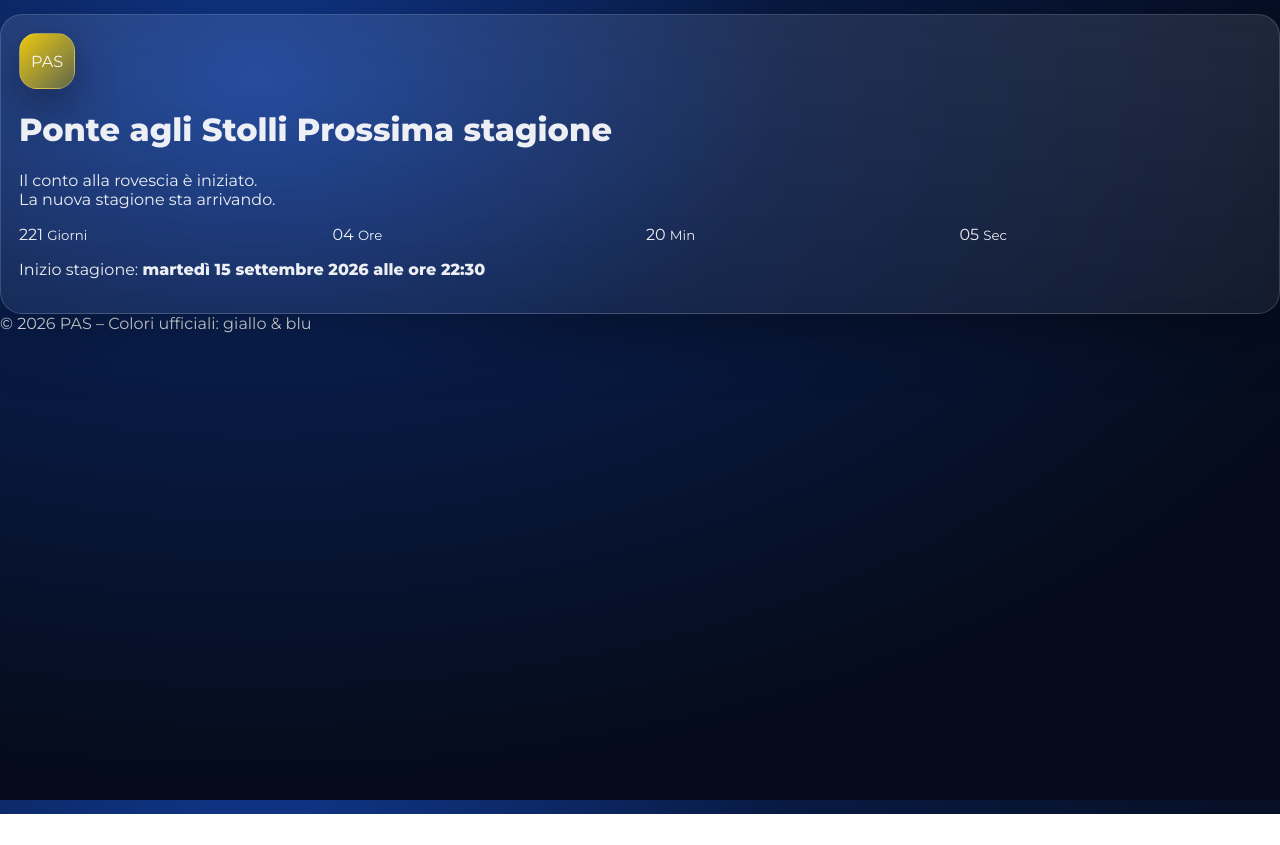
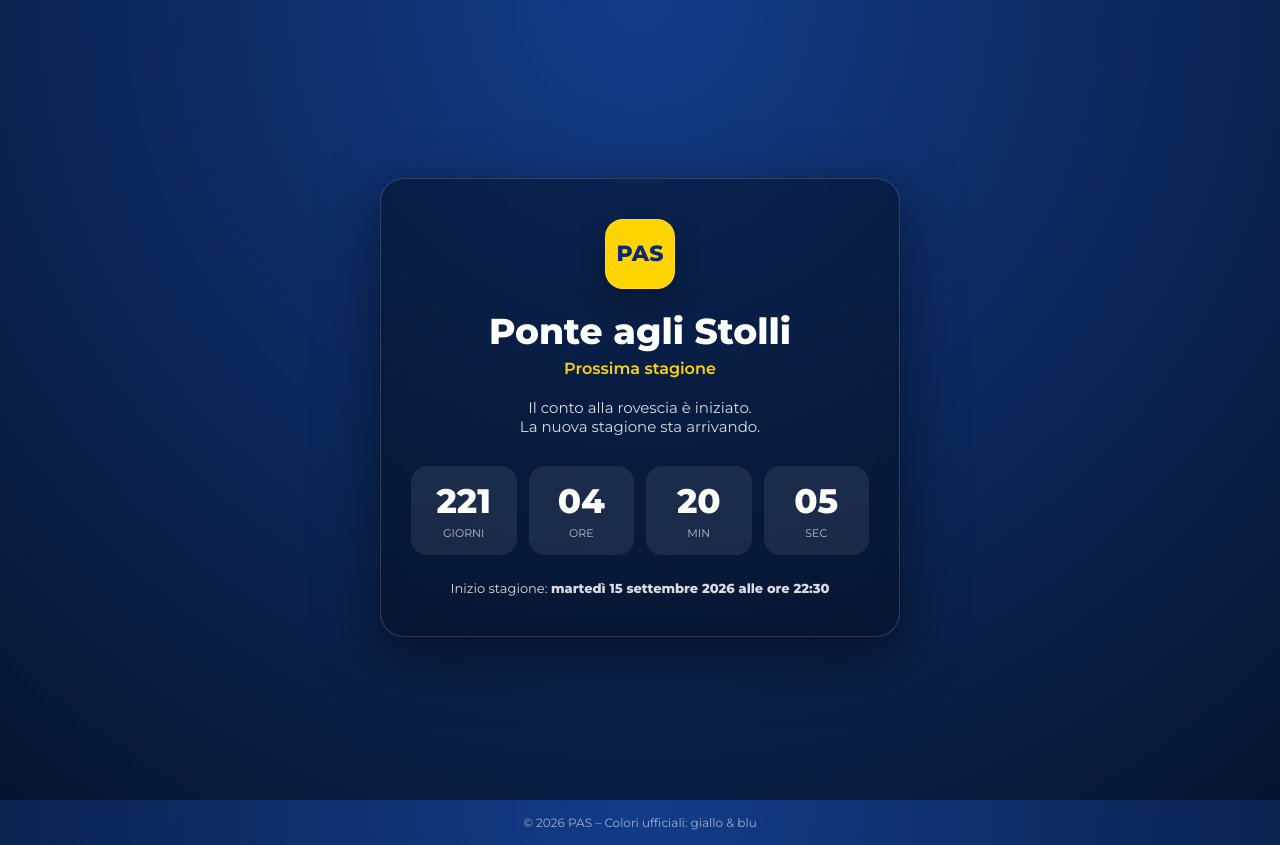
Before and after one commit to RaffaeleWebDesigner/PAS, a plain HTML site: page index.html in a window 1280 px wide. Before the commit the page ends 814 px from the top, so only its background shows below. Drawn offline with Linux system fonts and the light colour scheme.

Commit message:
Add global styles and enhance layout in Style.css

```diff
--- a/Style.css
+++ b/Style.css
@@ -226,3 +226,104 @@ body{
   .countdown{grid-template-columns: repeat(2, minmax(0,1fr));}
   .badge{width:52px;height:52px;}
 }
+
+* {
+  box-sizing: border-box;
+  margin: 0;
+  padding: 0;
+}
+
+body {
+  font-family: 'Montserrat', sans-serif;
+  background: radial-gradient(circle at top, #123c8a, #06142e);
+  color: #ffffff;
+  min-height: 100vh;
+}
+
+.container {
+  min-height: 100vh;
+  display: flex;
+  justify-content: center;
+  align-items: center;
+  padding: 20px;
+}
+
+.card {
+  background: rgba(0,0,0,0.35);
+  border-radius: 24px;
+  padding: 40px 30px;
+  max-width: 520px;
+  width: 100%;
+  text-align: center;
+  box-shadow: 0 20px 60px rgba(0,0,0,0.5);
+}
+
+.badge {
+  background: #ffd400;
+  color: #0b2a6f;
+  font-weight: 800;
+  font-size: 22px;
+  width: 70px;
+  height: 70px;
+  margin: 0 auto 20px;
+  border-radius: 18px;
+  display: flex;
+  align-items: center;
+  justify-content: center;
+}
+
+h1 {
+  font-size: 36px;
+  font-weight: 800;
+}
+
+h1 span {
+  display: block;
+  font-size: 16px;
+  font-weight: 600;
+  color: #ffd400;
+  margin-top: 6px;
+}
+
+.subtitle {
+  margin: 20px 0 30px;
+  font-size: 15px;
+  opacity: 0.85;
+}
+
+.countdown {
+  display: grid;
+  grid-template-columns: repeat(4, 1fr);
+  gap: 12px;
+}
+
+.box {
+  background: rgba(255,255,255,0.08);
+  border-radius: 16px;
+  padding: 14px 10px;
+}
+
+.box span {
+  font-size: 34px;
+  font-weight: 800;
+  display: block;
+}
+
+.box small {
+  font-size: 11px;
+  text-transform: uppercase;
+  opacity: 0.7;
+}
+
+.date {
+  margin-top: 25px;
+  font-size: 13px;
+  opacity: 0.85;
+}
+
+footer {
+  text-align: center;
+  padding: 15px;
+  font-size: 12px;
+  opacity: 0.6;
+}
```
